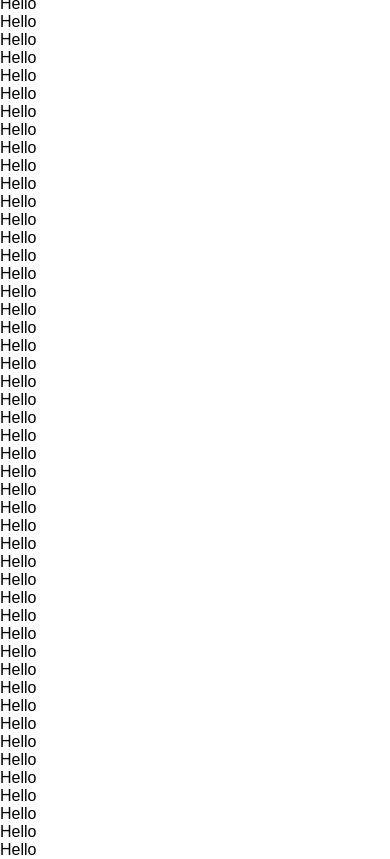
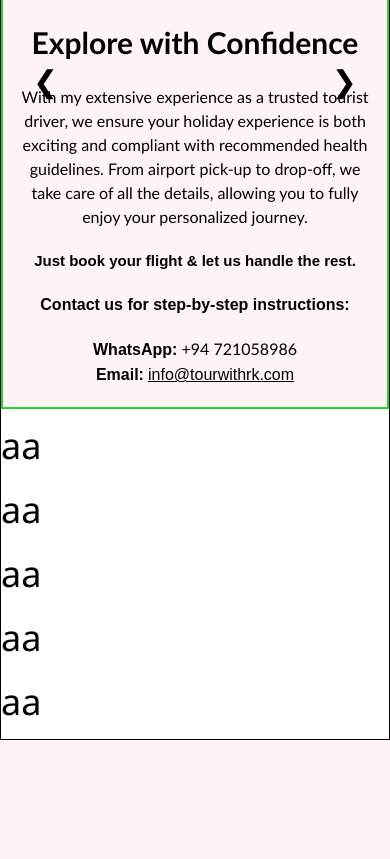
Before and after one commit to pathuGIT/tourwithRK, a PHP site: page / in a window 390 px wide. Shown: the part 526-1385 px from the top of the page. After the commit the page ends 1266 px from the top, so only its background shows below. Run offline with PHP 8.4, Linux system fonts and the light colour scheme.

Commit message:
description add

```diff
--- a/css/index.css
+++ b/css/index.css
@@ -37,6 +37,7 @@
 header .bottomnav {
   background-color: #1a5a74;
   padding: 5px 0;
+  z-index: 1;
 }
 header .bottomnav #icon {
   visibility: hidden;
@@ -75,6 +76,63 @@
   padding-top: 10px;
 }
 
+.main {
+  z-index: 2;
+  border: 1px solid black;
+}
+.main .test {
+  display: flex;
+  flex-direction: row-reverse;
+  border: 2px solid rgb(41, 210, 55);
+  position: relative;
+}
+.main .test .cover {
+  border: 1px solid black;
+  flex: 70%;
+  width: 100%;
+}
+.main .test .cover img {
+  border: 1px solid blue;
+  height: 100%;
+}
+.main .test .dot {
+  display: flex;
+  justify-content: space-between;
+  position: absolute;
+  top: 50%;
+  padding: 0 30px;
+}
+.main .test .dot div {
+  font-size: 30px;
+}
+.main .test .info-box {
+  background-color: rgb(255, 244, 244);
+  flex: 30%;
+  margin-left: 10%;
+  padding: 10px;
+  text-align: center;
+}
+.main .test .info-box .travel-info h2 {
+  font-weight: 600;
+  font-family: "Gill Sans", "Gill Sans MT", Calibri, "Trebuchet MS", sans-serif;
+}
+.main .test .info-box .travel-info p {
+  padding: 10px 0;
+  font-family: "Gill Sans", "Gill Sans MT", Calibri, "Trebuchet MS", sans-serif;
+  font-size: 16px;
+}
+.main .test .info-box .travel-info #strong-line {
+  font-size: 15px;
+}
+
+@media only screen and (max-width: 900px) {
+  .main .test {
+    flex-direction: column;
+  }
+  .main .test .info-box {
+    margin: 0;
+  }
+}
 @media only screen and (max-width: 600px) {
   header .bottomnav #icon {
     visibility: visible;
@@ -90,4 +148,10 @@
   header .bottomnav ul li a {
     color: white;
   }
+  .main .test {
+    flex-direction: column;
+  }
+  .main .test .info-box {
+    margin: 0;
+  }
 }/*# sourceMappingURL=index.css.map */
--- a/css/index.scss
+++ b/css/index.scss
@@ -5,7 +5,7 @@
 }
 
 $bg-linear-color:linear-gradient(to right, #3598b1 , #1c818f);
-
+$fnt-fmily:'Gill Sans', 'Gill Sans MT', Calibri, 'Trebuchet MS', sans-serif;
 @mixin decoration{
   a{
     text-decoration: none;
@@ -48,6 +48,7 @@
   .bottomnav{
     background-color:	#1a5a74;
     padding: 5px 0;
+    z-index: 1;
     #icon{
       visibility: hidden;
     }
@@ -82,7 +83,74 @@
 .sticky + .content {
   padding-top: 10px;
 }
+.main{
+  z-index: 2;
+  border: 1px solid black;
+  .test{
+    display: flex;
+    flex-direction: row-reverse;
+    border: 2px solid rgb(41, 210, 55);
+    position: relative;
+    .cover{
+      border: 1px solid black;
+      flex: 70%;
+      width: 100%;
+      img{
+        border: 1px solid blue;
+        height: 100%;
+      }
+    }
+    .dot{
+      display: flex;
+      justify-content: space-between;
+      position: absolute;
+      top: 50%;
+      padding: 0 30px;
+      div{
+        font-size: 30px;
+      }
+    }
+    .info-box{
+      background-color: rgb(255, 244, 244);
+      flex: 30%;
+      margin-left: 10%;
+      padding: 10px ;
+      text-align: center;
+      .travel-info{
+        h2{
+          font-weight: 600;
+          font-family: $fnt-fmily;
+        }
+        p{
+          padding: 10px 0;
+          font-family: $fnt-fmily;
+          font-size: 16px;
+        }
+        #strong-line{
+          font-size: 15px;
+        }
+      }
+    }
+  }
+}
 
+@media only screen and (max-width: 900px) {
+  .main{
+    .test{
+        flex-direction: column;
+
+      .cover{
+      }
+      .dot{
+        div{
+        }
+      }
+      .info-box{
+        margin: 0;
+      }
+    }
+  }
+}
 @media only screen and (max-width: 600px) {
   header{
     .bottomnav{
@@ -102,4 +170,19 @@
       }
     }
   }
+  .main{
+    .test{
+        flex-direction: column;
+
+      .cover{
+      }
+      .dot{
+        div{
+        }
+      }
+      .info-box{
+        margin: 0;
+      }
+    }
+  }
 }
--- a/index.php
+++ b/index.php
@@ -5,87 +5,52 @@
         <title>Tour With RK</title>
         <meta name="viewport" content="width=device-width, initial-scale=1">
         <link rel="stylesheet" type="text/css" href="css/index.css">
+        <link rel="stylesheet" href="https://www.w3schools.com/w3css/4/w3.css">
         <link rel="stylesheet" href="https://use.fontawesome.com/releases/v5.15.4/css/all.css">
         <link rel="stylesheet" href="https://cdnjs.cloudflare.com/ajax/libs/font-awesome/4.7.0/css/font-awesome.min.css">
+        <style>
+            .mySlides {display:none}
+            .w3-left, .w3-right, .w3-badge {cursor:pointer}
+            .w3-badge {height:13px;width:13px;padding:0}
+        </style>
     </head>
     <body>
 
     <?php require_once "content/header.php"; ?>
 
-    <div class="content">
-        <?php
-    //     echo "<script>
-    //     document.addEventListener('DOMContentLoaded', function() {
-    //         myFunction();
-    //     });
-    // </script>";
-
-            echo"Hello<br>";
-            echo"Hello<br>";
-            echo"Hello<br>";
-            echo"Hello<br>";
-            echo"Hello<br>";
-            echo"Hello<br>";
-            echo"Hello<br>";
-            echo"Hello<br>";
-            echo"Hello<br>";
-            echo"Hello<br>";
-            echo"Hello<br>";
-            echo"Hello<br>";
-            echo"Hello<br>";
-            echo"Hello<br>";
-            echo"Hello<br>";
-            echo"Hello<br>";
-            echo"Hello<br>";
-            echo"Hello<br>";
-            echo"Hello<br>";
-            echo"Hello<br>";
-            echo"Hello<br>";
-            echo"Hello<br>";
-            echo"Hello<br>";
-            echo"Hello<br>";
-            echo"Hello<br>";
-            echo"Hello<br>";
-            echo"Hello<br>";
-            echo"Hello<br>";
-            echo"Hello<br>";
-            echo"Hello<br>";
-            echo"Hello<br>";
-            echo"Hello<br>";
-            echo"Hello<br>";
-            echo"Hello<br>";
-            echo"Hello<br>";
-            echo"Hello<br>";
-            echo"Hello<br>";
-            echo"Hello<br>";
-            echo"Hello<br>";
-            echo"Hello<br>";
-            echo"Hello<br>";
-            echo"Hello<br>";
-            echo"Hello<br>";
-            echo"Hello<br>";
-            echo"Hello<br>";
-            echo"Hello<br>";
-            echo"Hello<br>";
-            echo"Hello<br>";
-            echo"Hello<br>";
-            echo"Hello<br>";
-            echo"Hello<br>";
-            echo"Hello<br>";
-            echo"Hello<br>";
-            echo"Hello<br>";
-            echo"Hello<br>";
-            echo"Hello<br>";
-            echo"Hello<br>";
-            echo"Hello<br>";
-            echo"Hello<br>";
-            echo"Hello<br>";
-            echo"Hello<br>";
-            echo"Hello<br>";
-            echo"Hello<br>";
-            echo"Hello<br>";
-            echo"Hello<br>";
-        ?>
+    <div class="container main">
+        <div class="test">
+            <div class="cover">
+                <img class="mySlides" src="img/back.png" style="width:100%">
+                <img class="mySlides" src="img/back1.png" style="width:100%">
+                <img class="mySlides" src="img/back2.png" style="width:100%">
+            </div>
+            <div class="dot" style="width:100%">
+                <div class="w3-left w3-hover-text-khaki" onclick="plusDivs(-1)">&#10094;</div>
+                <div class="w3-right w3-hover-text-khaki" onclick="plusDivs(1)">&#10095;</div>
+            </div>
+            <div class="info-box">
+                <div class="travel-info">
+                    <h2>Explore with Confidence</h2>
+                    <p>
+                    With my extensive experience as a trusted tourist driver, we ensure your holiday experience is both exciting and compliant with recommended health guidelines. From airport pick-up to drop-off, we take care of all the details, allowing you to fully enjoy your personalized journey.
+                    </p>
+                    <p id="strong-line"><strong>Just book your flight & let us handle the rest.</strong></p>
+                    <p><strong>Contact us for step-by-step instructions:</strong></p>
+                    <p>
+                        <strong>WhatsApp:</strong> +94 721058986<br>
+                        <strong>Email:</strong> <a href="mailto:info@tourwithrk.com">info@tourwithrk.com</a>
+                    </p>
+                </div>
+            </div>
+        </div>
+        <div class="plans">
+            <h1>aa</h1>
+            <h1>aa</h1>
+            <h1>aa</h1>
+            <h1>aa</h1>
+            <h1>aa</h1>
+        </div>
     </div>
 
 
@@ -126,6 +91,32 @@
             });
         }
 
+        var slideIndex = 1;
+        showDivs(slideIndex);
+
+        function plusDivs(n) {
+        showDivs(slideIndex += n);
+        }
+
+        function currentDiv(n) {
+        showDivs(slideIndex = n);
+        }
+
+        function showDivs(n) {
+        var i;
+        var x = document.getElementsByClassName("mySlides");
+        var dots = document.getElementsByClassName("demo");
+        if (n > x.length) {slideIndex = 1}
+        if (n < 1) {slideIndex = x.length}
+        for (i = 0; i < x.length; i++) {
+            x[i].style.display = "none";
+        }
+        for (i = 0; i < dots.length; i++) {
+            dots[i].className = dots[i].className.replace(" w3-white", "");
+        }
+        x[slideIndex-1].style.display = "block";
+        dots[slideIndex-1].className += " w3-white";
+        }
 
     </script>
     </body>
```
Also changed, not shown: New Text Document.txt (added), content/header.php (line endings or trailing spaces), css/temp.scss (line endings or trailing spaces), img/back2.png (added), 5 other files.
